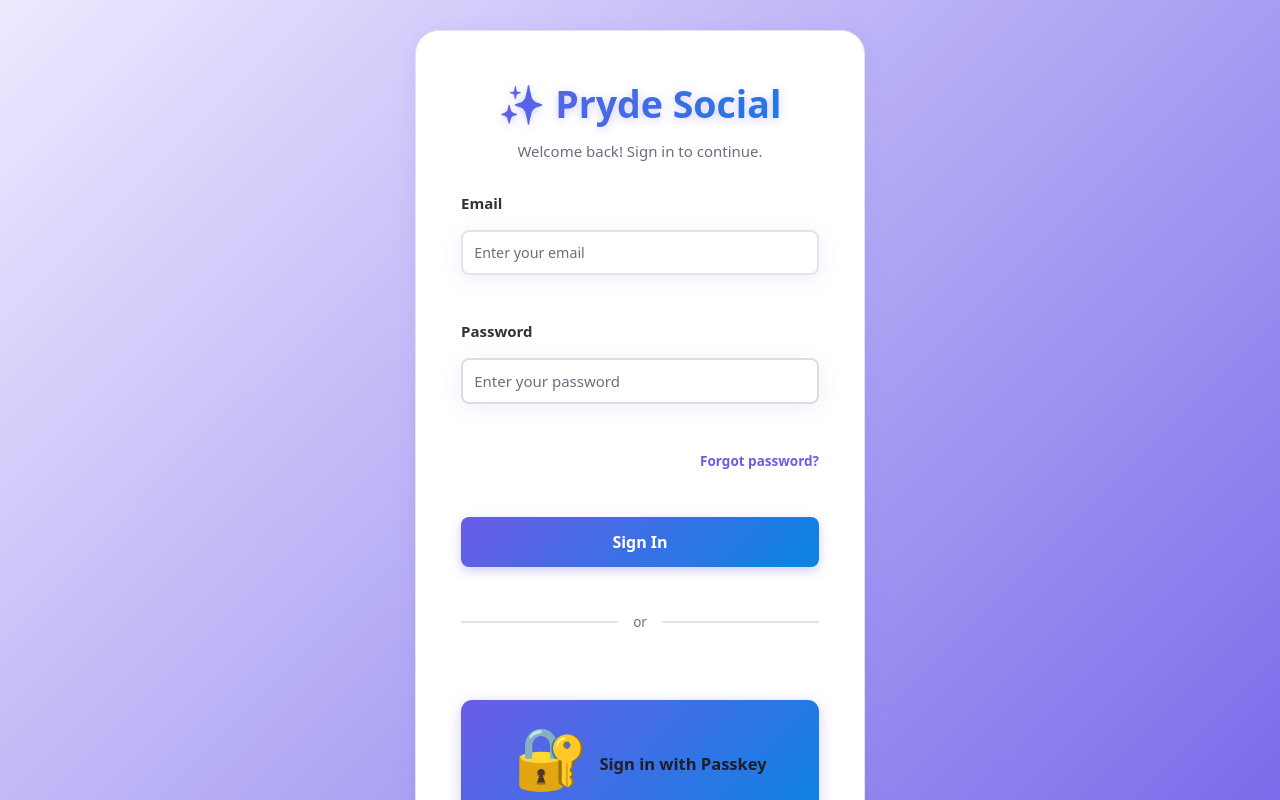
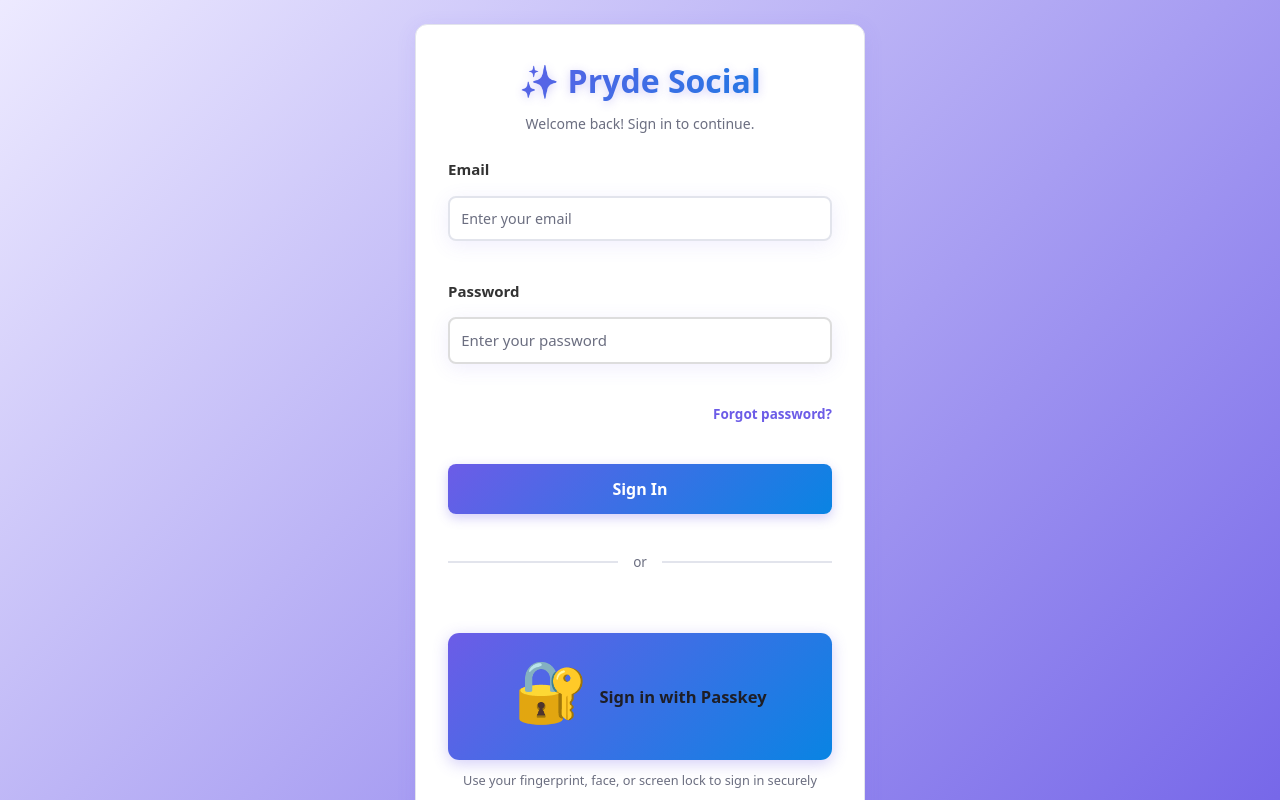
Before and after one commit to Amatex1/pryde-backend, a React (Vite) app: page /login in a window 1280 px wide. Shown: the top 800 px of the page. Built offline with nearby package versions, Linux system fonts and the light colour scheme.

Commit message:
modified:   src/pages/Auth.css modified:   src/pages/Lounge.css

```diff
--- a/src/pages/Auth.css
+++ b/src/pages/Auth.css
@@ -1,68 +1,73 @@
+/* ========================================
+   AUTH PAGES - POLISHED WITH DESIGN SYSTEM
+   ======================================== */
+
 .auth-container {
   min-height: 100vh;
   display: flex;
   align-items: center;
   justify-content: center;
-  padding: 2rem;
+  padding: var(--space-6);
   background: var(--gradient-soft);
 }
 
 .auth-card {
   width: 100%;
   max-width: 450px;
-  padding: 3rem;
-  border-radius: 24px;
-  background: var(--card-surface);
-  box-shadow: 0 10px 40px rgba(108, 92, 231, 0.15);
+  padding: var(--space-8);
+  border-radius: var(--radius-card);
+  background: var(--bg-card);
+  border: 1px solid var(--border-subtle);
+  box-shadow: var(--shadow-strong);
 }
 
 .auth-header {
   text-align: center;
-  margin-bottom: 2rem;
+  margin-bottom: var(--space-6);
 }
 
 .auth-title {
-  font-size: 2.5rem;
+  font-size: 32px;
   background: var(--gradient-primary);
   -webkit-background-clip: text;
   -webkit-text-fill-color: transparent;
   background-clip: text;
-  margin-bottom: 0.5rem;
+  margin-bottom: var(--space-2);
   font-weight: 700;
 }
 
 .auth-subtitle {
   color: var(--text-muted);
-  font-size: 1rem;
+  font-size: 14px;
 }
 
 .auth-form {
   display: flex;
   flex-direction: column;
-  gap: 1.5rem;
+  gap: var(--space-4);
 }
 
 .form-group {
   display: flex;
   flex-direction: column;
-  gap: 0.5rem;
+  gap: var(--space-2);
 }
 
 .form-group label {
-  color: var(--pryde-purple);
+  color: var(--color-primary);
   font-weight: 600;
-  font-size: 0.9rem;
+  font-size: 14px;
 }
 
 .form-input {
-  padding: 0.875rem 1rem;
-  border-radius: 12px;
-  border: 2px solid var(--border-light);
+  padding: var(--space-3) var(--space-4);
+  border-radius: var(--radius-md);
+  border: 1px solid var(--border-subtle);
   outline: none;
-  font-size: 1rem;
+  font-size: 14px;
   color: var(--text-main);
-  background: var(--card-surface);
-  transition: all 0.3s ease;
+  background: var(--bg-card);
+  transition: all 0.15s ease;
 }
 
 .form-input::placeholder {
@@ -70,26 +75,26 @@
 }
 
 .form-input:focus {
-  border-color: var(--pryde-purple);
-  box-shadow: 0 0 0 3px rgba(108, 92, 231, 0.1);
+  border-color: var(--color-primary);
+  box-shadow: var(--shadow-focus);
 }
 
 .btn-primary {
-  padding: 1rem;
-  border-radius: 12px;
+  padding: var(--space-4);
+  border-radius: var(--radius-pill);
   border: none;
-  font-size: 1rem;
+  font-size: 15px;
   font-weight: 600;
   background: var(--gradient-primary);
   color: white;
   cursor: pointer;
-  transition: all 0.3s ease;
-  margin-top: 0.5rem;
+  transition: all 0.15s ease;
+  margin-top: var(--space-2);
 }
 
 .btn-primary:hover {
-  transform: translateY(-2px);
-  box-shadow: 0 8px 25px rgba(108, 92, 231, 0.3);
+  transform: translateY(-1px);
+  box-shadow: var(--shadow-strong);
 }
 
 .btn-primary:disabled {
--- a/src/pages/Lounge.css
+++ b/src/pages/Lounge.css
@@ -1,46 +1,52 @@
-/* Lounge Page Styles */
+/* ========================================
+   LOUNGE PAGE - POLISHED WITH DESIGN SYSTEM
+   ======================================== */
 
 .lounge-page {
   min-height: 100vh;
-  background: var(--bg-light);
+  background: var(--bg);
   padding-bottom: 0;
 }
 
 .lounge-container {
   max-width: 900px;
   margin: 0 auto;
-  padding: 2rem 1rem 0;
+  padding: var(--space-6) var(--space-4) 0;
   display: flex;
   flex-direction: column;
-  height: calc(100vh - 70px); /* Account for navbar */
+  height: calc(100vh - 70px);
 }
 
-/* Header */
+/* ========================================
+   HEADER
+   ======================================== */
+
 .lounge-header {
-  padding: 1.5rem;
-  background: var(--card-surface);
-  border-radius: 24px;
-  margin-bottom: 1.5rem;
-  border: 2px solid var(--border-light);
+  padding: var(--space-4);
+  background: var(--bg-card);
+  border-radius: var(--radius-card);
+  border: 1px solid var(--border-subtle);
+  box-shadow: var(--shadow-soft);
+  margin-bottom: var(--space-4);
 }
 
 .lounge-title-section {
-  margin-bottom: 1rem;
+  margin-bottom: var(--space-4);
 }
 
 .lounge-title {
-  font-size: 2rem;
+  font-size: 28px;
   font-weight: 700;
   color: var(--text-main);
-  margin: 0 0 0.5rem 0;
-  background: linear-gradient(135deg, var(--pryde-purple), var(--electric-blue));
+  margin: 0 0 var(--space-2) 0;
+  background: var(--gradient-primary);
   -webkit-background-clip: text;
   -webkit-text-fill-color: transparent;
   background-clip: text;
 }
 
 .lounge-subtitle {
-  font-size: 1rem;
+  font-size: 14px;
   color: var(--text-muted);
   margin: 0;
   line-height: 1.5;
@@ -49,19 +55,19 @@
 .lounge-online-count {
   display: inline-flex;
   align-items: center;
-  gap: 0.5rem;
-  padding: 0.5rem 1rem;
-  background: var(--soft-lavender);
-  border-radius: 20px;
-  font-size: 0.875rem;
-  color: var(--pryde-purple);
+  gap: var(--space-2);
+  padding: var(--space-2) var(--space-4);
+  background: var(--color-primary-soft);
+  border-radius: var(--radius-pill);
+  font-size: 13px;
+  color: var(--color-primary);
   font-weight: 600;
 }
 
 .online-indicator {
   width: 8px;
   height: 8px;
-  background: #10b981;
+  background: var(--color-success);
   border-radius: 50%;
   animation: pulse 2s infinite;
 }
@@ -75,29 +81,37 @@
   }
 }
 
-/* Error */
+/* ========================================
+   ERROR STATE
+   ======================================== */
+
 .lounge-error {
-  padding: 1rem;
-  background: #fee;
-  border: 2px solid #fcc;
-  border-radius: 12px;
-  color: #c33;
-  margin-bottom: 1rem;
+  padding: var(--space-4);
+  background: var(--color-danger-soft);
+  border: 1px solid var(--color-danger);
+  border-radius: var(--radius-md);
+  color: var(--color-danger);
+  margin-bottom: var(--space-4);
   text-align: center;
+  font-size: 14px;
 }
 
-/* Messages Container */
+/* ========================================
+   MESSAGES CONTAINER
+   ======================================== */
+
 .lounge-messages {
   flex: 1;
   overflow-y: auto;
-  padding: 1rem;
-  background: var(--card-surface);
-  border-radius: 24px;
-  border: 2px solid var(--border-light);
-  margin-bottom: 1rem;
+  padding: var(--space-4);
+  background: var(--bg-card);
+  border-radius: var(--radius-card);
+  border: 1px solid var(--border-subtle);
+  box-shadow: var(--shadow-soft);
+  margin-bottom: var(--space-4);
   display: flex;
   flex-direction: column;
-  gap: 1rem;
+  gap: var(--space-4);
 }
 
 .lounge-loading,
```
